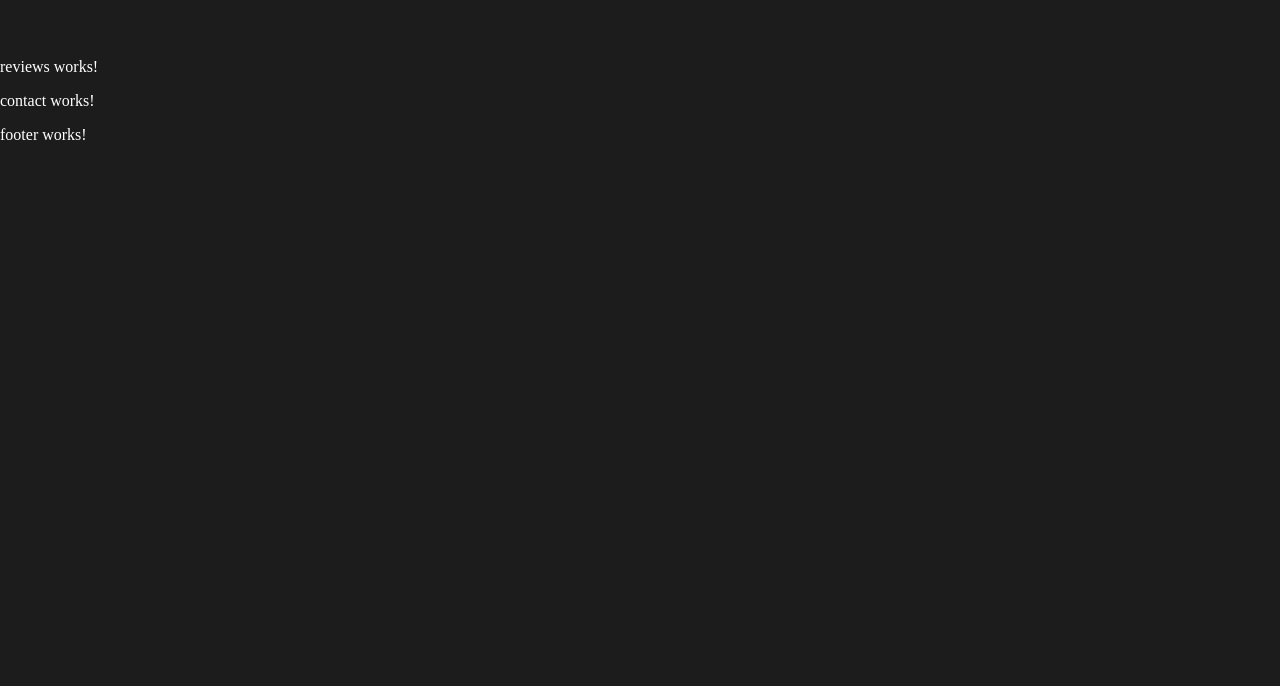
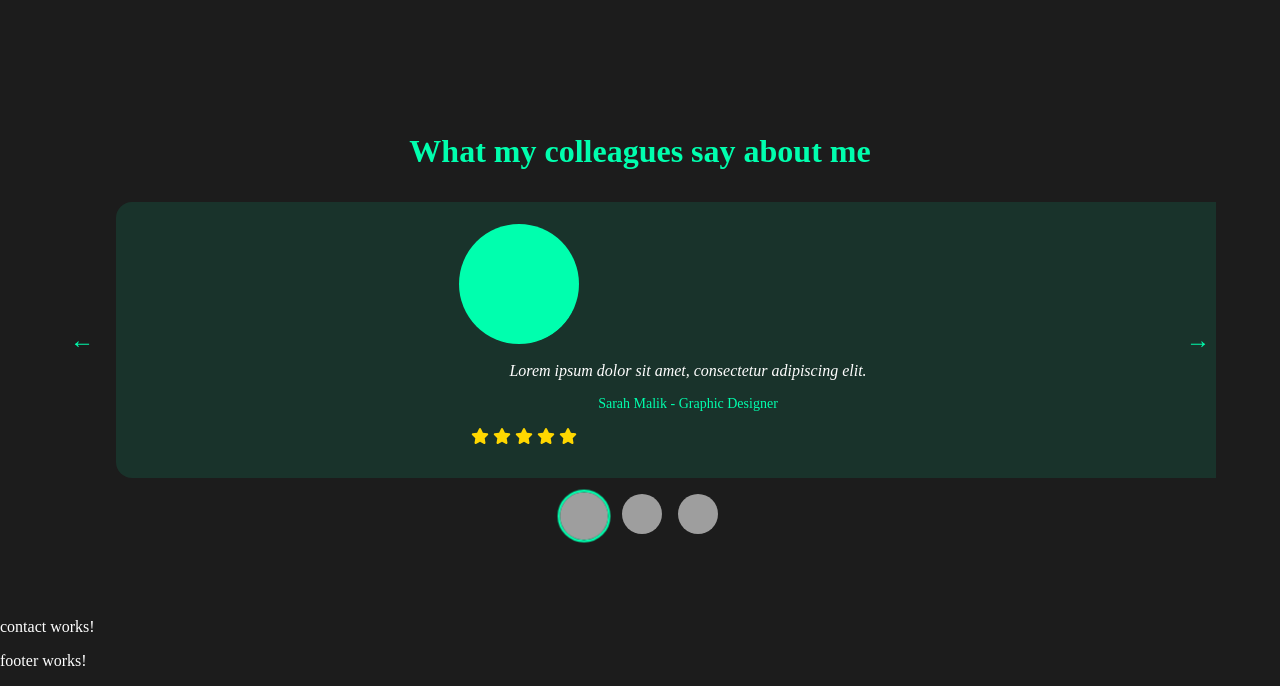
Before and after one commit to Metafeller/portfolio, an Angular app: page / in a window 1280 px wide. Shown: the part 7384-8070 px from the top of the page. Before the commit the page ends 7544 px from the top, so only its background shows below. Built offline with nearby package versions, Linux system fonts and the light colour scheme; grey boxes are pictures that could not be loaded.

Commit message:
add reviews-component basics
Ich habe die ersten Grundlagen für die Reviews-Komponente implementiert.

```diff
--- a/package.json
+++ b/package.json
@@ -21,6 +21,9 @@
     "@angular/platform-server": "^18.2.0",
     "@angular/router": "^18.2.0",
     "@angular/ssr": "^18.2.7",
+    "@fortawesome/angular-fontawesome": "^1.0.0",
+    "@fortawesome/fontawesome-svg-core": "^6.7.2",
+    "@fortawesome/free-solid-svg-icons": "^6.7.2",
     "express": "^4.18.2",
     "rxjs": "~7.8.0",
     "tslib": "^2.3.0",
--- a/src/app/reviews/reviews.component.html
+++ b/src/app/reviews/reviews.component.html
@@ -1 +1,52 @@
-<p>reviews works!</p>
+<div class="reviews-section">
+    <!-- Section Headline -->
+    <h2 class="section-title">What my colleagues say about me</h2>
+
+    <!-- Slider Wrapper -->
+    <div class="slider-wrapper">
+      <!-- Left Arrow -->
+      <button class="arrow left-arrow" (click)="goToPreviousReview()">
+        <span>&larr;</span>
+      </button>
+
+      <!-- Review Cards -->
+      <div class="reviews-cards" [style.transform]="currentTransform">
+        <div class="review-card" *ngFor="let review of reviews">
+          <div class="review-card-content">
+            <!-- Profile Picture -->
+            <div class="profile-pic-container">
+              <img [src]="review.image" alt="{{review.name}}" class="profile-pic" />
+              <div class="profile-pic-background"></div>
+            </div>
+
+            <!-- Review Text -->
+            <div class="review-text">
+              <blockquote>
+                {{ review.text }}
+              </blockquote>
+              <p class="review-author">{{ review.name }} - {{ review.position }}</p>
+            </div>
+
+            <!-- Star Rating -->
+            <div class="star-rating">
+            <fa-icon [icon]="faStar" *ngFor="let star of getStarArray(review.rating)"></fa-icon>
+            </div>
+          </div>
+        </div>
+      </div>
+
+      <!-- Right Arrow -->
+      <button class="arrow right-arrow" (click)="goToNextReview()">
+        <span>&rarr;</span>
+      </button>
+    </div>
+
+    <!-- Miniature Images for Navigation -->
+    <div class="miniature-navigation">
+      <div class="miniature" *ngFor="let review of reviews; let i = index"
+           [class.active]="i === currentIndex"
+           (click)="navigateToReview(i)">
+        <img [src]="review.image" alt="{{review.name}}" class="miniature-img" />
+      </div>
+    </div>
+  </div>
--- a/src/app/reviews/reviews.component.scss
+++ b/src/app/reviews/reviews.component.scss
@@ -0,0 +1,126 @@
+.reviews-section {
+    padding: 64px;
+    background-color: var(--primary-color);
+    color: var(--text-color);
+
+    .section-title {
+      text-align: center;
+      font-size: 32px;
+      margin-bottom: 32px;
+      color: var(--accent-color);
+    }
+
+    .slider-wrapper {
+      position: relative;
+      display: flex;
+      align-items: center;
+      overflow: hidden;
+
+      .arrow {
+        background: none;
+        border: none;
+        color: var(--accent-color);
+        font-size: 24px;
+        cursor: pointer;
+        z-index: 1;
+        &:hover {
+          transform: scale(1.2);
+        }
+      }
+
+      .reviews-cards {
+        display: flex;
+        transition: transform 0.5s ease;
+      }
+
+      .review-card {
+        flex: 0 0 100%;
+        padding: 32px;
+        background-color: rgba(0, 255, 174, 0.1);
+        border-radius: 16px;
+        margin: 0 16px;
+        display: flex;
+        flex-direction: column;
+        align-items: center;
+
+        .profile-pic-container {
+          position: relative;
+
+          .profile-pic {
+            width: 100px;
+            height: 100px;
+            border-radius: 50%;
+            border: 4px solid var(--accent-color);
+            position: relative;
+          }
+
+          .profile-pic-background {
+            position: absolute;
+            width: 120px;
+            height: 120px;
+            border-radius: 50%;
+            background: var(--accent-color);
+            top: -10px;
+            left: -10px;
+          }
+        }
+
+        .review-text {
+          margin-top: 16px;
+          text-align: center;
+
+          blockquote {
+            font-size: 16px;
+            font-style: italic;
+          }
+
+          .review-author {
+            margin-top: 8px;
+            font-size: 14px;
+            color: var(--accent-color);
+          }
+        }
+
+        .star-rating {
+          margin-top: 16px;
+
+          fa-icon {
+            color: gold;
+            margin: 0 2px;
+          }
+        }
+      }
+    }
+
+    .miniature-navigation {
+      display: flex;
+      justify-content: center;
+      margin-top: 16px;
+
+
+      .miniature {
+        width: 40px;
+        height: 40px;
+        margin: 0 8px;
+        cursor: pointer;
+        border-radius: 50%;
+        overflow: hidden;
+        transition: transform 0.3s ease;
+
+        &.active {
+          transform: scale(1.2);
+          border: 2px solid var(--accent-color);
+        }
+
+        &:hover {
+          transform: scale(1.1);
+        }
+
+        .miniature-img {
+          width: 100%;
+          height: 100%;
+          object-fit: cover;
+        }
+      }
+    }
+  }
--- a/src/app/reviews/reviews.component.ts
+++ b/src/app/reviews/reviews.component.ts
@@ -1,12 +1,79 @@
+import { CommonModule } from '@angular/common';
 import { Component } from '@angular/core';
+import { FontAwesomeModule } from '@fortawesome/angular-fontawesome';
+import { faStar, faStarHalfAlt } from '@fortawesome/free-solid-svg-icons';
+
+
+
+interface Review {
+  image: string;
+  name: string;
+  position: string;
+  text: string;
+  rating: number; // z. B. 4.5
+}
 
 @Component({
   selector: 'app-reviews',
   standalone: true,
-  imports: [],
+  imports: [CommonModule, FontAwesomeModule],
   templateUrl: './reviews.component.html',
-  styleUrl: './reviews.component.scss'
+  styleUrl: './reviews.component.scss',
 })
 export class ReviewsComponent {
 
+  faStar = faStar;
+  faStarHalfAlt = faStarHalfAlt;
+
+  reviews: Review[] = [
+    {
+      image: '/assets/images/reviewer1.jpg',
+      name: 'Sarah Malik',
+      position: 'Graphic Designer',
+      text: 'Lorem ipsum dolor sit amet, consectetur adipiscing elit.',
+      rating: 4.5,
+    },
+    {
+      image: '/assets/images/reviewer2.jpg',
+      name: 'John Smith',
+      position: 'Frontend Developer',
+      text: 'John was an excellent colleague to work with.',
+      rating: 5.0,
+    },
+    {
+      image: '/assets/images/reviewer3.jpg',
+      name: 'Emily Taylor',
+      position: 'Team Manager',
+      text: 'She is highly skilled and brings great energy to the team.',
+      rating: 4.0,
+    },
+    // Weitere Platzhalter-Reviews
+  ];
+
+  currentIndex = 0;
+
+  get currentTransform(): string {
+    return `translateX(-${this.currentIndex * 100}%)`;
+  }
+
+  goToPreviousReview(): void {
+    this.currentIndex =
+      (this.currentIndex - 1 + this.reviews.length) % this.reviews.length;
+  }
+
+  goToNextReview(): void {
+    this.currentIndex = (this.currentIndex + 1) % this.reviews.length;
+  }
+
+  navigateToReview(index: number): void {
+    this.currentIndex = index;
+  }
+
+  getStarArray(rating: number): { full: boolean }[] {
+    const stars = [];
+    for (let i = 1; i <= 5; i++) {
+      stars.push({ full: rating >= i });
+    }
+    return stars;
+  }
 }
```
Also changed, not shown: 1 other file (tests, documents, lock files or other folders).
